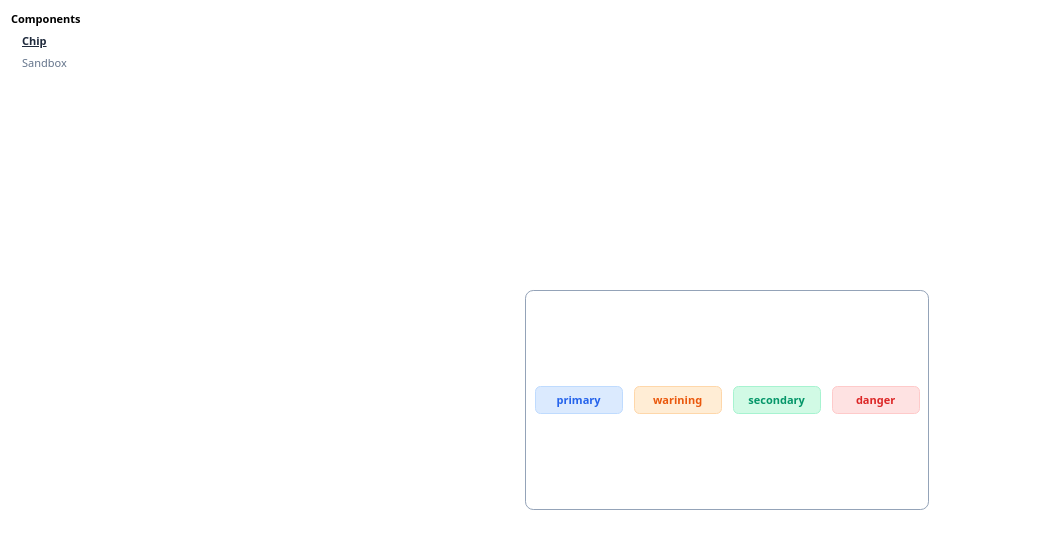
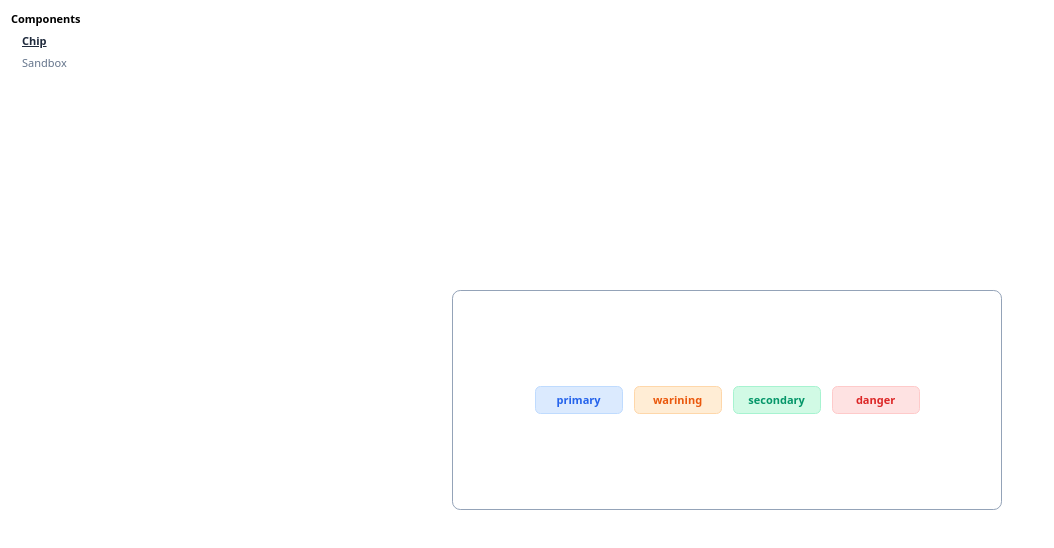
Before and after one commit to mzkmnk/next-components, a Next.js app: page /internal/chip in a window 1280 px wide. Shown: the top 548 px of the page, without its empty margins (0-1054 px from the left). Built offline with nearby package versions, Linux system fonts and the light colour scheme.

Commit message:
chore:ui調整

```diff
--- a/app/internal/(preview)/chip/page.tsx
+++ b/app/internal/(preview)/chip/page.tsx
@@ -2,14 +2,12 @@ import Chip from "../../_components/chip/chip";
 
 const Page = () => {
     return (
-        <div className="w-full h-full flex items-center justify-center">
-            <div className="rounded-xl border border-slate-400 p-3 flex flex-row items-center gap-4 min-h-80 min-w-56">
+            <div className="flex items-center justify-center gap-4 border rounded-xl min-w-[50rem] min-h-80 border-slate-400">
                 <Chip>primary</Chip>
                 <Chip variant={"warning"}>warining</Chip>
                 <Chip variant={"secondary"}>secondary</Chip>
                 <Chip variant={"danger"}>danger</Chip>
             </div>
-        </div>
     )
 }
 
--- a/app/internal/layout.tsx
+++ b/app/internal/layout.tsx
@@ -24,7 +24,7 @@ const Layout = ({children}:{children:ReactNode}) => {
     return(
         <div className="w-screen h-screen flex flex-row ">
             <Sidebar sidebarItems={sidebarItems}></Sidebar>
-            <div className="w-full h-full">
+            <div className="h-full w-full flex items-center justify-center">
                 {children}
             </div>
         </div>
```
